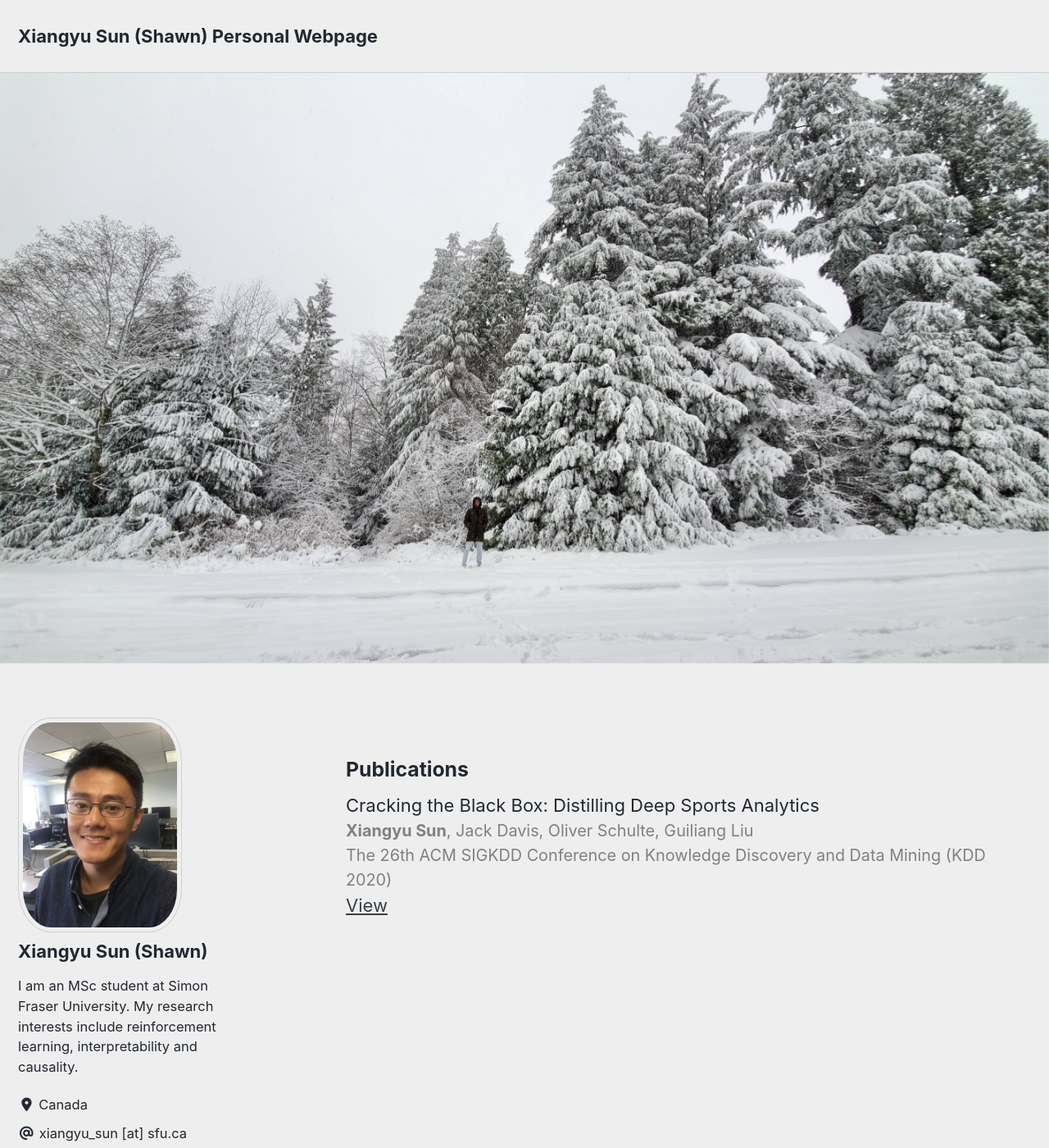
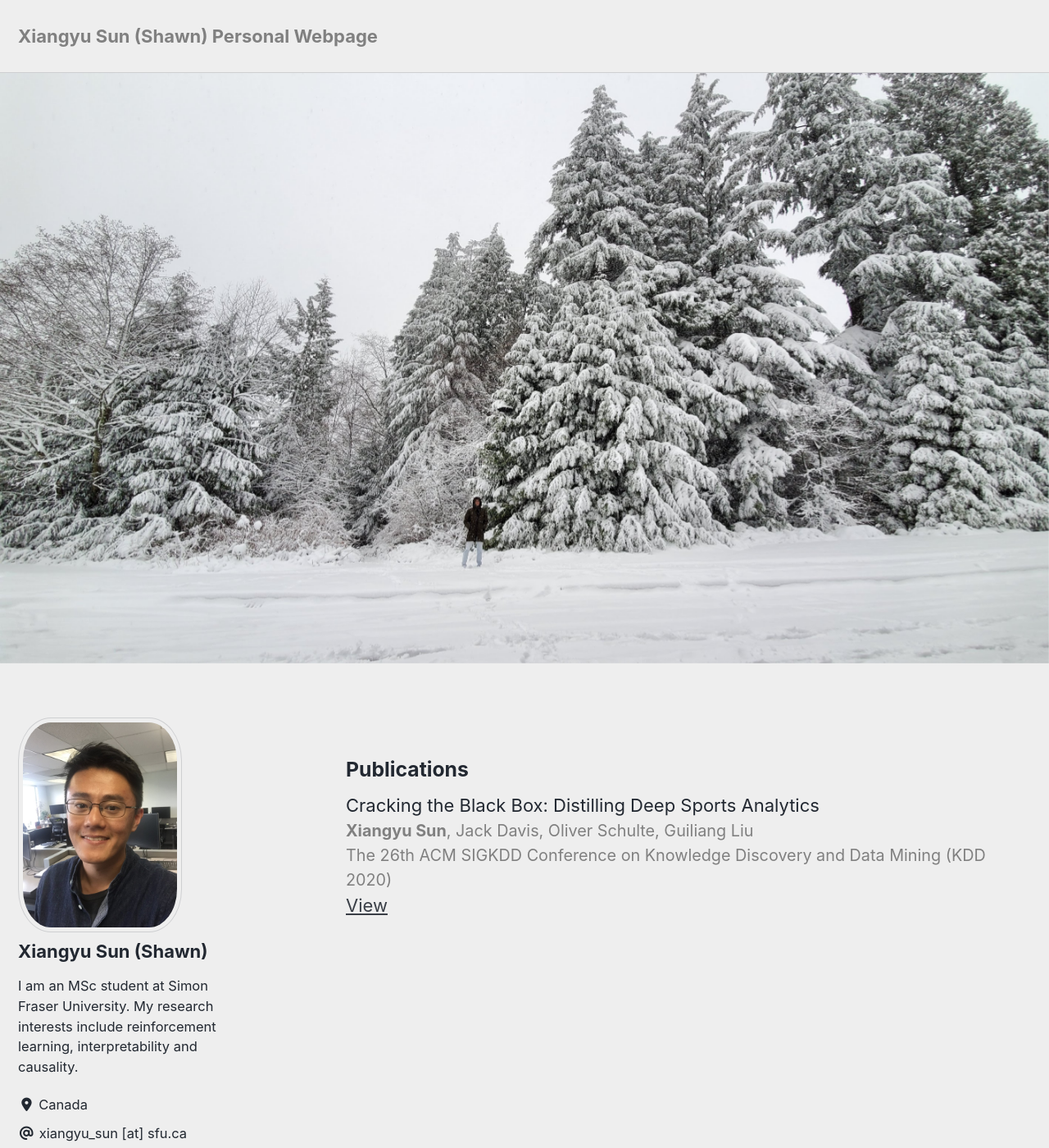
Before and after one commit to xiangyu-sun-789/xiangyu-sun-789.github.io, a Jekyll site: the page built from index.html, in a window 1280 px wide and 1400 px high. Shown: the whole window at 82% size. Built offline with Jekyll 4.4.1, drawn with Linux system fonts in a browser that asks for light colours; cached includes are drawn as plain includes; nearby versions of some CDN libraries; the list of posts is cut into pages by our own code.

Commit message:
update title color

```diff
--- a/_config.yml
+++ b/_config.yml
@@ -103,7 +103,7 @@ author:
 
     - label: "xiangyu_sun [at] sfu.ca"
       icon: "fas fa-fw fa-at"
-      url: "mailto:"
+      url: "mailto:xiangyu_sun [at] sfu.ca"
 
     - label: "LinkedIn"
       icon: "fab fa-fw fa-linkedin"
--- a/_sass/minimal-mistakes/_navigation.scss
+++ b/_sass/minimal-mistakes/_navigation.scss
@@ -182,7 +182,8 @@
   a {
     display: block;
     margin: 0 1rem;
-    color: $masthead-link-color;
+    // color: $masthead-link-color;
+    color: grey;
     text-decoration: none;
 
     &:hover {
```
